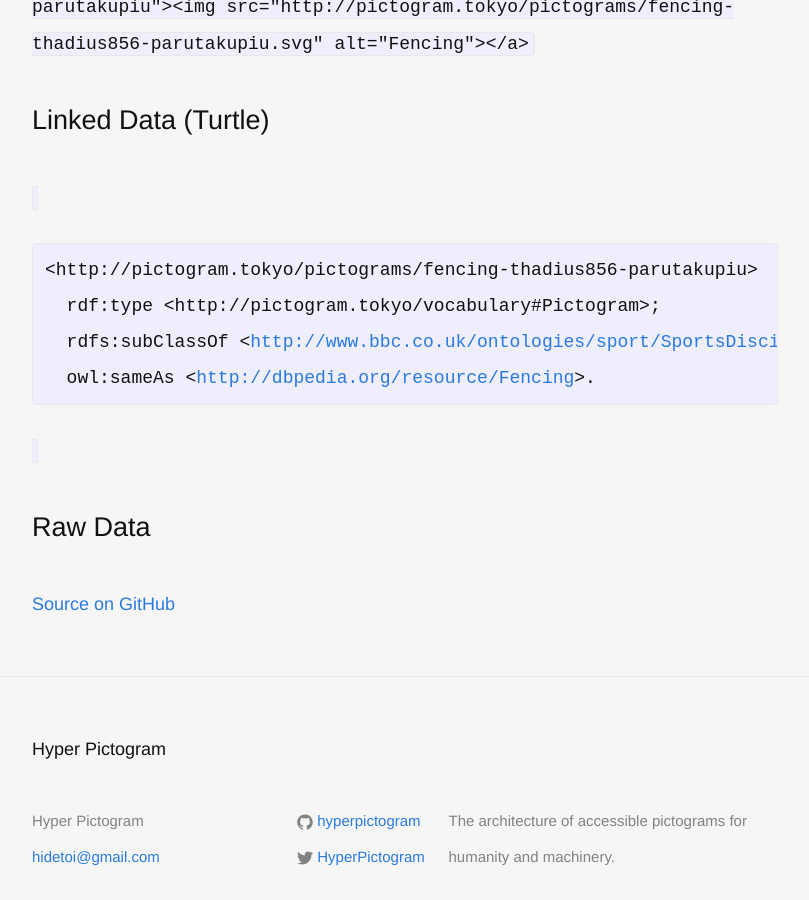
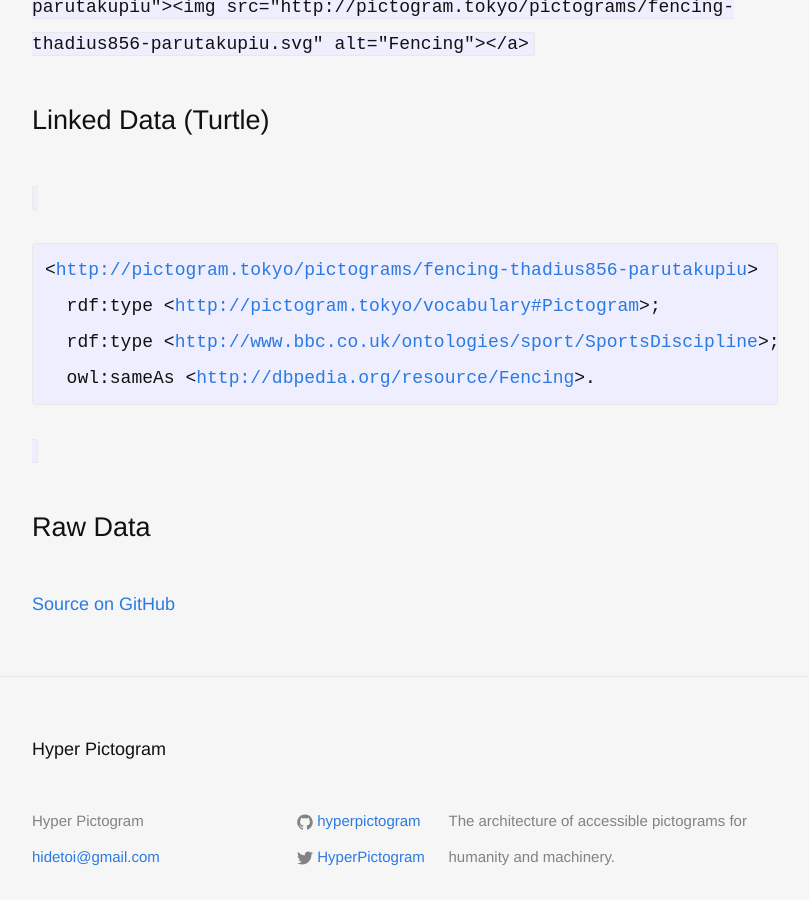
Before and after one commit to hyperpictogram/hyperpictogram.github.io, a Jekyll site: the page built from _pictograms/fencing-thadius856-parutakupiu.md, in a window 1280 px wide and 900 px high, scrolled down 1442 px. Shown: the whole window, without its empty margins (235-1044 px from the left). Built offline with Jekyll 4.4.1, drawn with Linux system fonts in a browser that asks for light colours.

Commit message:
[rdf] a little update

```diff
--- a/_layouts/pictogram.html
+++ b/_layouts/pictogram.html
@@ -108,8 +108,8 @@ labels:
 
     <section id="links">
       <h2 lang="en">Linked Data (Turtle)</h2>
-      <code resource="{{ permalinkOfResource }}"><pre>&lt;{{ permalinkOfResource }}&gt;
-  rdf:type &lt;http://pictogram.tokyo/vocabulary#Pictogram&gt;;
+      <code resource="{{ permalinkOfResource }}"><pre>&lt;<a href="{{ permalinkOfResource }}">{{ permalinkOfResource }}</a>&gt;
+  rdf:type &lt;<a href="http://pictogram.tokyo/vocabulary#Pictogram">http://pictogram.tokyo/vocabulary#Pictogram</a>&gt;;
 {% for link in page.links %}  {{ link[0] }} &lt;<a property="{{ link[0]}}" href="{{ link[1] }}">{{ link[1] }}</a>&gt;{% if forloop.last %}.{% else %};{% endif %}
 {% endfor %}</pre></code>
     </section>
--- a/_pictograms/fencing-thadius856-parutakupiu.md
+++ b/_pictograms/fencing-thadius856-parutakupiu.md
@@ -25,7 +25,7 @@ permission:
   ja: パブリック・ドメイン
 links:
   -
-    - rdfs:subClassOf
+    - rdf:type
     - http://www.bbc.co.uk/ontologies/sport/SportsDiscipline
   -
     - owl:sameAs
```
